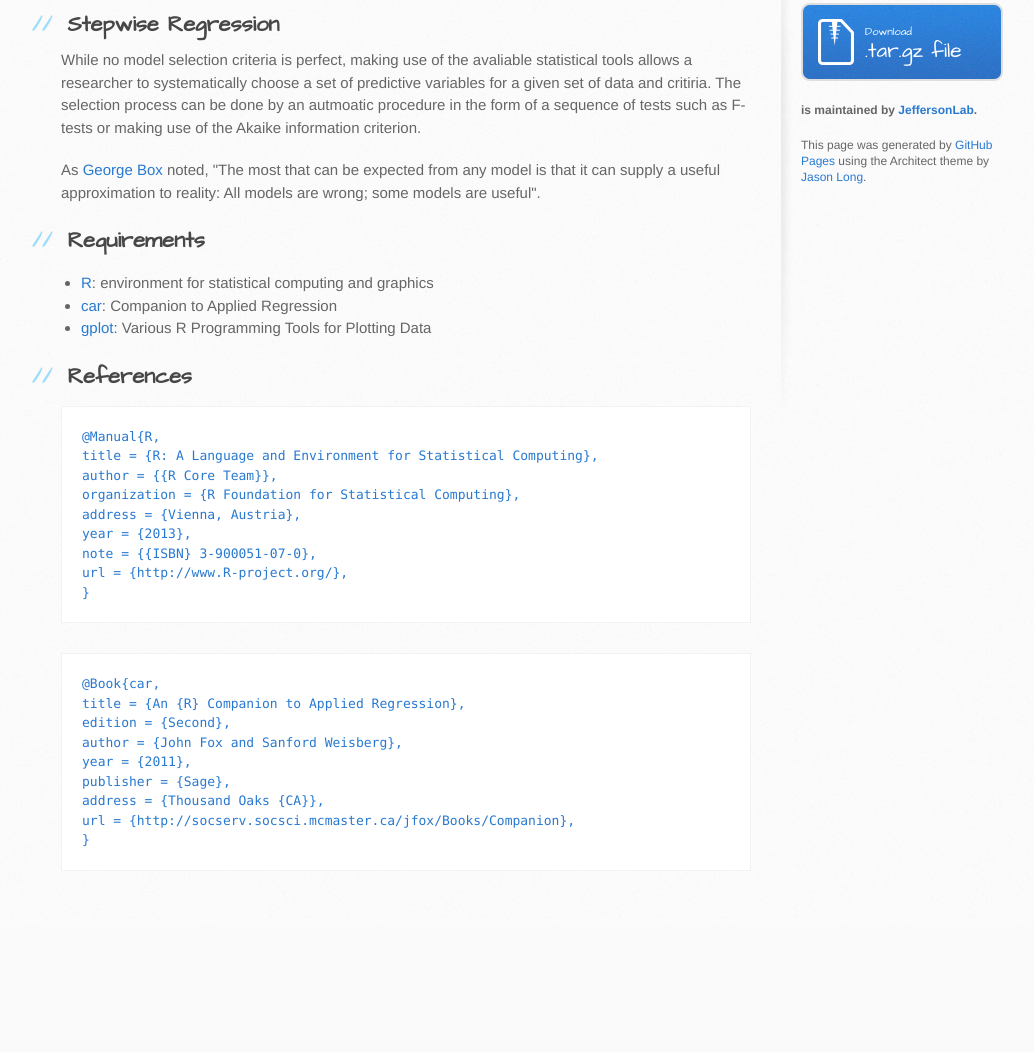
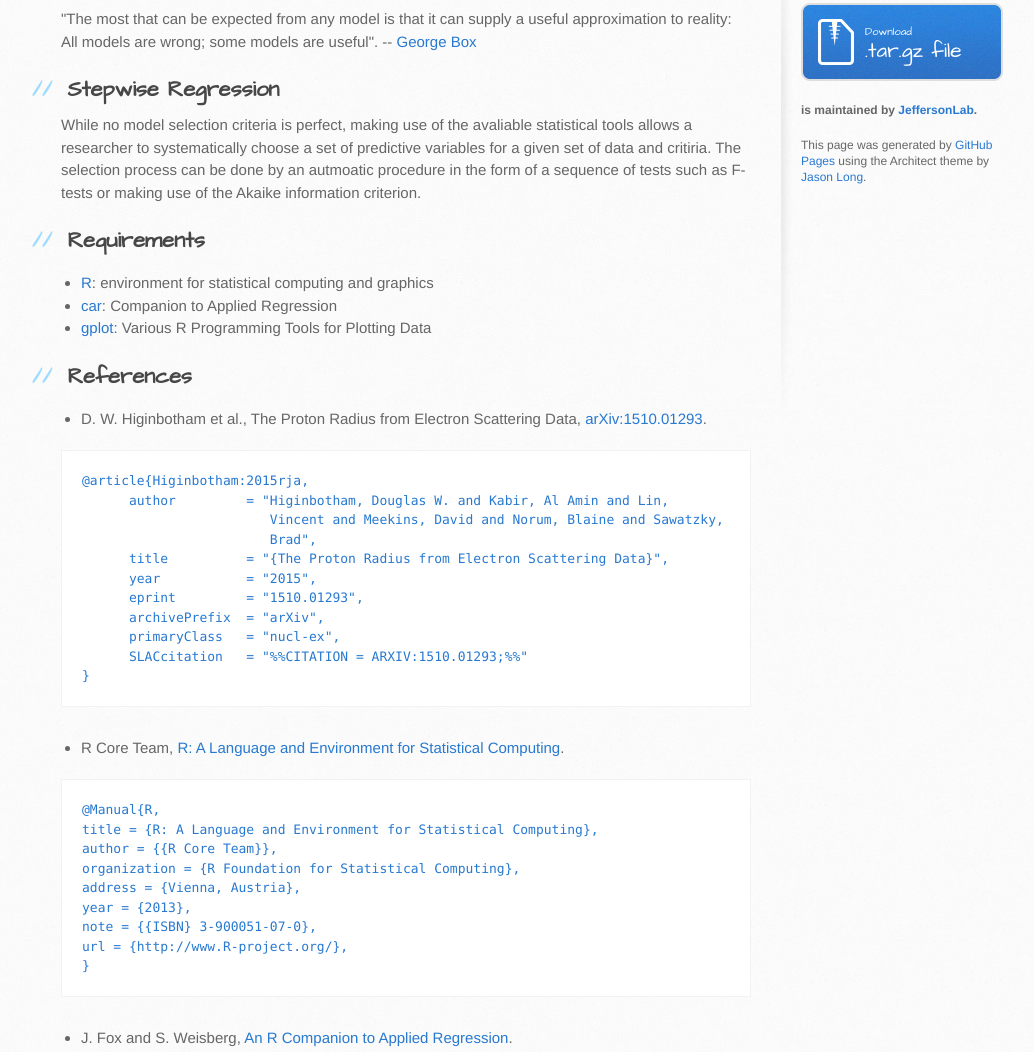
Before and after one commit to Bayzidul/model-selection, a plain HTML site: page index.html in a window 1280 px wide. Shown: the part 397-1449 px from the top of the page, without its empty margins (109-1143 px from the left). Before the commit the page ends 1320 px from the top, so only its background shows below. Drawn offline with Linux system fonts and the light colour scheme.

Commit message:
Create gh-pages branch via GitHub

```diff
--- a/index.html
+++ b/index.html
@@ -33,16 +33,16 @@
 
 <p>Tools for the selection of a statistical model from experimental data. </p>
 
+<p>"The most that can be expected from any model is that it can  supply a useful approximation to reality: All models are wrong; some models are useful". -- <a href="https://en.wikipedia.org/wiki/George_E._P._Box">George Box</a></p>
+
 <h2>
 <a id="stepwise-regression" class="anchor" href="#stepwise-regression" aria-hidden="true"><span aria-hidden="true" class="octicon octicon-link"></span></a>Stepwise Regression</h2>
 
 <p>While no model selection criteria is perfect, making use of the avaliable statistical
 tools allows a researcher to systematically choose a set of predictive variables for a
 given set of data and critiria.  The selection process can be done by an autmoatic
-procedure in the form of a sequence of tests such as F-tests or making use of the Akaike information criterion.</p>
-
-<p>As <a href="https://en.wikipedia.org/wiki/George_E._P._Box">George Box</a> noted,  "The most that can be expected from any model is that it can
-supply a useful approximation to reality: All models are wrong; some models are useful".</p>
+procedure in the form of a sequence of tests such as F-tests or making use of the
+Akaike information criterion.</p>
 
 <h2>
 <a id="requirements" class="anchor" href="#requirements" aria-hidden="true"><span aria-hidden="true" class="octicon octicon-link"></span></a>Requirements</h2>
@@ -59,6 +59,27 @@ supply a useful approximation to reality: All models are wrong; some models are
 <h2>
 <a id="references" class="anchor" href="#references" aria-hidden="true"><span aria-hidden="true" class="octicon octicon-link"></span></a>References</h2>
 
+<ul>
+<li>D. W. Higinbotham et al., The Proton Radius from Electron Scattering Data, <a href="http://arxiv.org/abs/1510.01293">arXiv:1510.01293</a>.</li>
+</ul>
+
+<pre lang="bibtex"><code>@article{Higinbotham:2015rja,
+      author         = "Higinbotham, Douglas W. and Kabir, Al Amin and Lin,
+                        Vincent and Meekins, David and Norum, Blaine and Sawatzky,
+                        Brad",
+      title          = "{The Proton Radius from Electron Scattering Data}",
+      year           = "2015",
+      eprint         = "1510.01293",
+      archivePrefix  = "arXiv",
+      primaryClass   = "nucl-ex",
+      SLACcitation   = "%%CITATION = ARXIV:1510.01293;%%"
+}
+</code></pre>
+
+<ul>
+<li>R Core Team, <a href="http://www.R-project.org/">R: A Language and Environment for Statistical Computing</a>.</li>
+</ul>
+
 <pre lang="bibtex"><code>@Manual{R,
 title = {R: A Language and Environment for Statistical Computing},
 author = {{R Core Team}},
@@ -69,6 +90,10 @@ note = {{ISBN} 3-900051-07-0},
 url = {http://www.R-project.org/},
 }
 </code></pre>
+
+<ul>
+<li>J. Fox and S. Weisberg, <a href="http://socserv.socsci.mcmaster.ca/jfox/Books/Companion">An R Companion to Applied Regression</a>.</li>
+</ul>
 
 <pre lang="bibtex"><code>@Book{car,
 title = {An {R} Companion to Applied Regression},
```
Also changed, not shown: params.json (+1 -1 lines).
